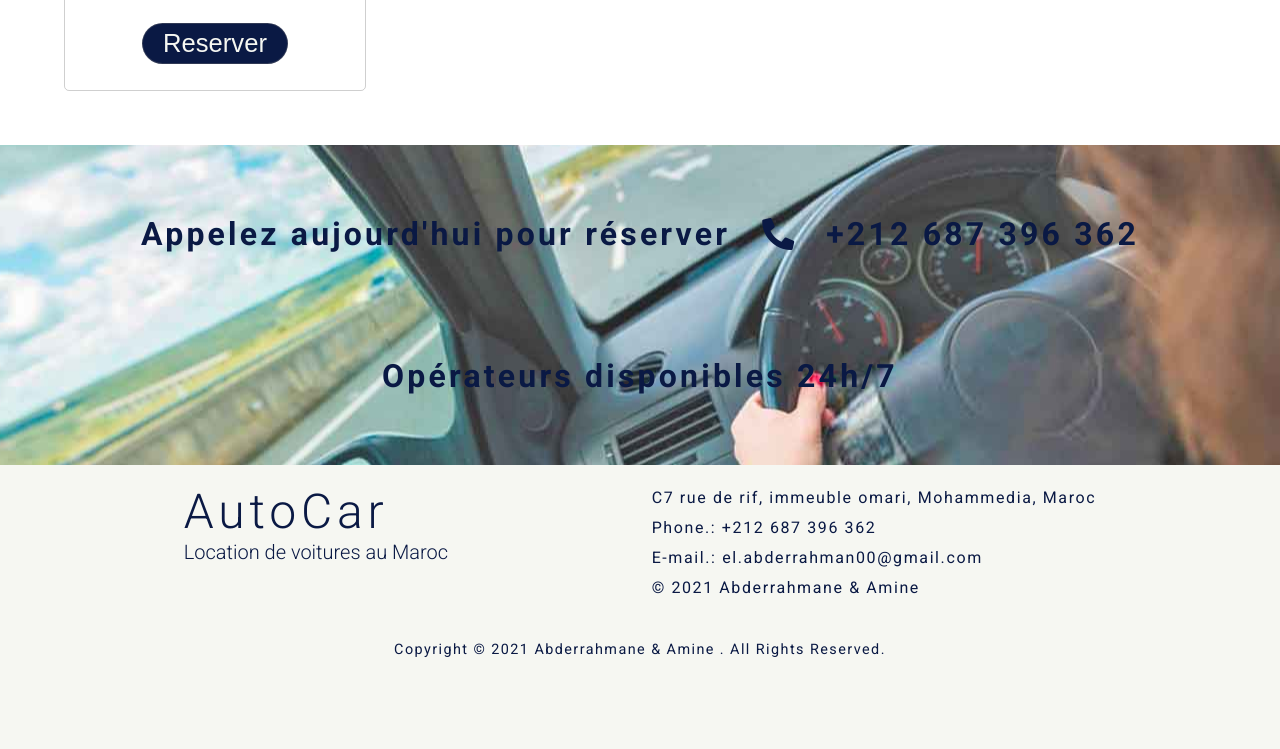
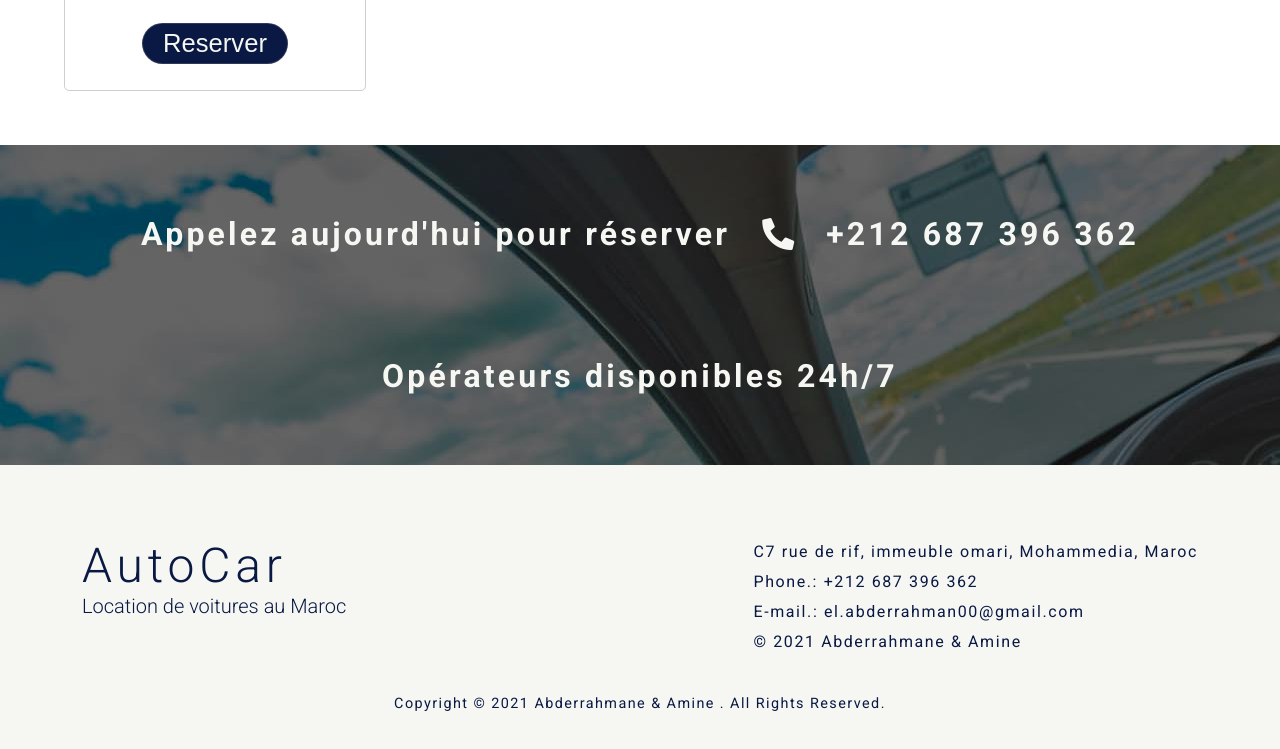
Before and after one commit to Abderrahman-byte/car-rental-demo, a plain HTML site: page index.html in a window 1280 px wide. Shown: the part 2117-2866 px from the top of the page. Before the commit the page ends 2793 px from the top, so only its background shows below. Drawn offline with Linux system fonts and the light colour scheme.

Commit message:
Add shadow to call section

```diff
--- a/index.html
+++ b/index.html
@@ -133,10 +133,12 @@
     </div>
 
     <div class="call-section">
-        <span>Appelez aujourd'hui pour réserver</span>
-        <i class="fas fa-phone-alt"></i>
-        <span> +212 687 396 362</span>
-        <span>Opérateurs disponibles 24h/7</span>
+        <div class="tail">
+            <span>Appelez aujourd'hui pour réserver</span>
+            <i class="fas fa-phone-alt"></i>
+            <span> +212 687 396 362</span>
+            <span>Opérateurs disponibles 24h/7</span>
+        </div>
     </div>
 
     <footer class="footer container">
--- a/static/css/generic.css
+++ b/static/css/generic.css
@@ -70,7 +70,7 @@ body {
 /* FOOTER starts here */
 .footer {
     background: var(--primary-bg);
-    padding: 1em;
+    padding: 4em 1em;
 }
 
 .footer .footer-part-1 {
@@ -122,12 +122,16 @@ body {
 
     .footer-part-1, .footer-part-2 {
         width: auto !important;
+        margin-left: 0 !important;
+        margin-right: 0 !important;
     }
 
     .footer-part-3 {
         width: 100% !important;
         text-align: center;
         margin-top: 1em;
+        margin-left: 0 !important;
+        margin-right: 0 !important;
     }
 
 }
--- a/static/css/index.css
+++ b/static/css/index.css
@@ -156,12 +156,21 @@
 .call-section {
     background-image: url('../img/34664326.jpg');
     min-height: 40vh;
-    background-position: center;
+    /* background-position: center; */
+    background-attachment: fixed;
+}
+
+.call-section .tail {
+    width: 100%;
+    height: 100%;
+    min-height: 40vh;
     display: flex;
     justify-content: center;
     align-items: center;
     flex-wrap: wrap;
     padding: 1em;
+    background-color: rgba(0, 0, 0, 0.6);
+    color: var(--primary-bg);
 }
 
 .call-section i {
```
